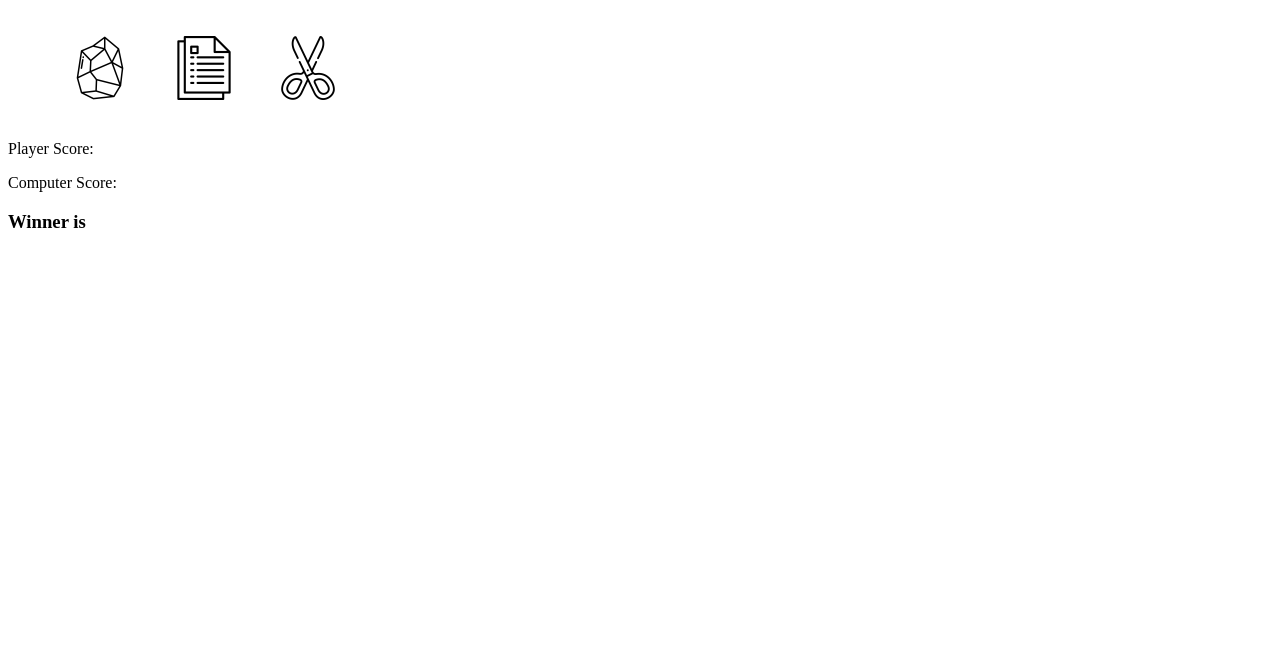
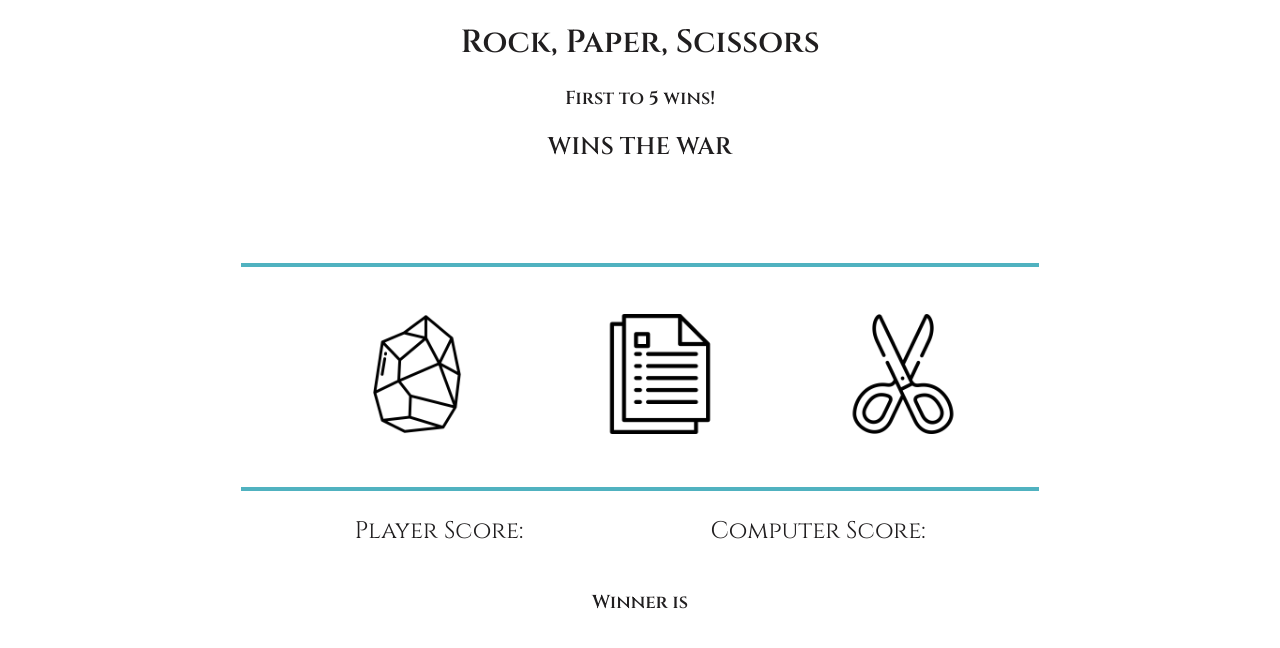
Before and after one commit to JDArciniegas/rock-paper-scissors, a website: page index.html in a window 1280 px wide. Drawn offline with Linux system fonts and the light colour scheme.

Commit message:
added styling, finalizing funtions

```diff
--- a/index.html
+++ b/index.html
@@ -3,8 +3,16 @@
   <head>
     <title>Rock, Paper, Scissors</title>
     <link rel="stylesheet" href="styles.css">
+    <link rel="preconnect" href="https://fonts.googleapis.com">
+<link rel="preconnect" href="https://fonts.gstatic.com" crossorigin>
+<link href="https://fonts.googleapis.com/css2?family=Cinzel:wght@400;500;600&family=Roboto:wght@100;300;700&display=swap" rel="stylesheet">
   </head>
   <body>
+    <header>
+      <h1> Rock, Paper, Scissors </h1>
+      <h3>First to 5 wins!</h3>
+      <h2>WINS THE WAR</h2>
+    </header>
     <ul id="options">
       <li id="rock">
         <img src="images/rock.png" value="rock" class="icons" alt="">
@@ -17,9 +25,11 @@
       </li>
     </ul>
 
-    <div>
-      <p class="score-keeper">Player Score: <span id="player-score"></span></p>
-      <p class="score-keeper">Computer Score: <span id="computer-score"></span></p>
+    <div class="messages">
+      <div class="score">
+        <p class="score-keeper">Player Score: <span id="player-score"></span></p>
+        <p class="score-keeper">Computer Score: <span id="computer-score"></span></p>
+      </div>
       <h3>Winner is <span id="winner"></span></h3>
     </div>
 
--- a/script.js
+++ b/script.js
@@ -37,6 +37,11 @@ function playRound(playerChoice, computerChoice) {
     computerScore++;
     cScore.textContent = computerScore;
   }
+  if ((playerScore === 5)){
+    winWar("human")
+  } else if (computerScore === 5) {
+    winWar("computer")
+  }
 }
 
 // when score increases output single game message for the winner
@@ -45,8 +50,7 @@ function winBattle(winner, winChoice, loseChoice){
   winner.textContent = message;
 }
 
-// when winner score === 5
 // output message for full game winner
 function winWar(winner){
-  return `${winner.toUpperCase()} wins the game!!!!!`
+  alert(`${winner.toUpperCase()} wins the game!!!!!`)
 }
--- a/styles.css
+++ b/styles.css
@@ -1,12 +1,60 @@
+/* variabels */
+:root {
+  /* colors */
+  --black: #201E1f;
+  --orange: #FF4000;
+  --blue: #1C7293;
+  --white: #FEF9EF;
+  --lightblue: #50B2C0;
+}
+
+body{
+  font-family: 'Cinzel', serif;
+  color: var(--black)
+}
+
 .icons{
-  height: 64px;
+  height: 120px;
+}
+
+#options>li:hover{
+  border: 2px solid var(--orange);
+  transition: border 0.25s;
 }
 
 #options{
   display: flex;
+  justify-content: space-evenly;
+  width:60%;
+  margin: auto;
+  border-bottom: 4px solid var(--lightblue);
+  border-top: 4px solid var(--lightblue);
 }
 
 #options > li {
   list-style: none;
+  border: 2px solid transparent;
+  border-radius: 50%;
+  padding: 25px;
   margin: 20px;
 }
+
+header{
+  text-align: center;
+  margin-bottom: 100px;;
+}
+
+.messages{
+  display: flex;
+  flex-direction: column;
+  justify-content: center;
+  align-items: center;
+  width: 100%;
+}
+
+.score{
+  width: 60%;
+  display: flex;
+  justify-content: space-around;
+  font-size: 24px;
+}
```
